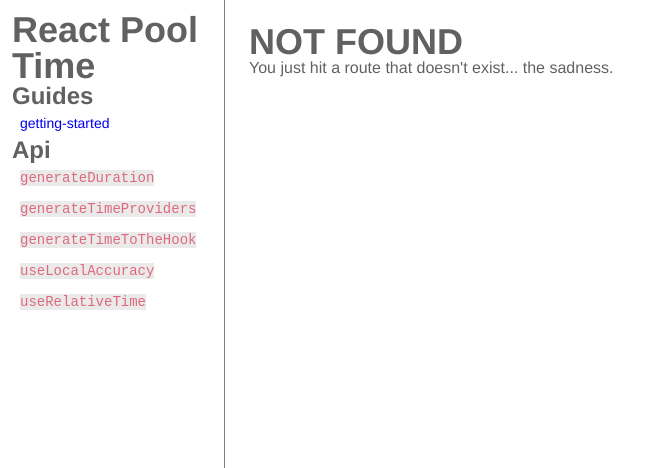
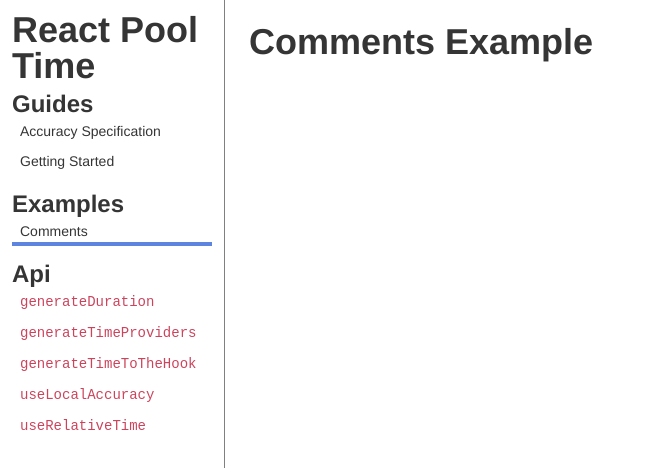
Before and after one commit to luckycatfactory/pool-time, a Gatsby site in the folder docs/: page /examples/comments in a window 1280 px wide. Before the commit this address had no page. Shown: the top 468 px of the page, without its empty margins (0-663 px from the left). Built offline with nearby package versions, Linux system fonts and the light colour scheme; Gatsby itself is replaced by a stand-in of ours.

Commit message:
Add examples

```diff
--- a/docs/gatsby-config.js
+++ b/docs/gatsby-config.js
@@ -1,7 +1,7 @@
 module.exports = {
   plugins: [
     `gatsby-plugin-react-helmet`,
-    "gatsby-plugin-styled-components",
+    'gatsby-plugin-styled-components',
     {
       options: {
         name: `images`,
@@ -11,28 +11,35 @@
     },
     {
       options: {
-        name: "api",
+        name: 'api',
         path: `${__dirname}/src/pages/api`,
       },
       resolve: `gatsby-source-filesystem`,
     },
     {
       options: {
-        name: "guides",
+        name: 'guides',
         path: `${__dirname}/src/pages/guides`,
+      },
+      resolve: `gatsby-source-filesystem`,
+    },
+    {
+      options: {
+        name: 'examples',
+        path: `${__dirname}/src/pages/examples`,
       },
       resolve: `gatsby-source-filesystem`,
     },
     `gatsby-transformer-sharp`,
     `gatsby-plugin-sharp`,
-    "gatsby-plugin-layout",
+    'gatsby-plugin-layout',
     {
       options: {
         background_color: `#663399`,
         display: `minimal-ui`,
-        icon: `src/images/gatsby-icon.png`, // This path is relative to the root of the site.
-        name: `gatsby-starter-default`,
-        short_name: `starter`,
+        // icon: `src/images/gatsby-icon.png`, // This path is relative to the root of the site.
+        name: `React Pool Time`,
+        short_name: `React Pool Time`,
         start_url: `/`,
         theme_color: `#663399`,
       },
@@ -47,4 +54,4 @@
     description: `The website for react-pool-time.`,
     title: `React Pool Time`,
   },
-}
+};
--- a/docs/package.json
+++ b/docs/package.json
@@ -1,9 +1,9 @@
 {
-  "name": "gatsby-starter-default",
+  "name": "react-pool-time-documentation",
   "private": true,
-  "description": "A simple starter to get up and developing quickly with Gatsby",
+  "description": "The documentation for react-pool-time",
   "version": "0.1.0",
-  "author": "Kyle Mathews <mathews.kyle@gmail.com>",
+  "author": "Louis Cruz <louisstephancruz@me.com>",
   "dependencies": {
     "babel-plugin-styled-components": "^1.10.6",
     "gatsby": "^2.17.6",
--- a/docs/src/layouts/GlobalStyle.js
+++ b/docs/src/layouts/GlobalStyle.js
@@ -1,8 +1,8 @@
-import { createGlobalStyle } from "styled-components"
+import { createGlobalStyle } from 'styled-components';
 
 const GlobalStyle = createGlobalStyle`
   body {
-    color: #616161;
+    color: #353535;
     font-family: Helvetica, Aria, sans-serif;
   }
 
@@ -17,14 +17,13 @@
   }
 
   code {
-    background-color: #eaeaea;
-    color: #de697e;
+    color: #cc445c;
     font-family: monospace;
   }
 
   a.active {
     box-shadow:inset 0px -4px 0px 0px #5d85e0;
   }
-`
+`;
 
-export default GlobalStyle
+export default GlobalStyle;
--- a/docs/src/layouts/Sidebar.js
+++ b/docs/src/layouts/Sidebar.js
@@ -12,9 +12,39 @@
   width: 200px;
 `;
 
+const NavigationSection = styled.section`
+  padding: 8px 0px;
+`;
+
+const NavigationLink = styled(Link)`
+  color: inherit;
+  display: block;
+  padding: 8px;
+  text-decoration: none;
+  :visited {
+    color: inherit;
+  }
+`;
+
+const toUpperCase = string => `${string[0].toUpperCase()}${string.slice(1)}`;
+
+const getDisplayName = name => {
+  const words = name.split('-');
+  const upperCaseWords = words.map(toUpperCase);
+  return upperCaseWords.join(' ');
+};
+
 const apiEntriesQuery = graphql`
   {
     apiEntries: allFile(filter: { sourceInstanceName: { eq: "api" } }) {
+      edges {
+        node {
+          name
+          relativePath
+        }
+      }
+    }
+    exampleEntries: allFile(filter: { sourceInstanceName: { eq: "examples" } }) {
       edges {
         node {
           name
@@ -33,36 +63,60 @@
   }
 `;
 
-const NavigationLink = styled(Link)`
-  display: block;
-  padding: 8px;
-  text-decoration: none;
-  :visited {
-    color: inherit;
-  }
-`;
-
 const Sidebar = React.memo(({ title }) => {
-  const { apiEntries, guideEntries } = useStaticQuery(apiEntriesQuery);
+  const { apiEntries, exampleEntries, guideEntries } = useStaticQuery(apiEntriesQuery);
 
   const apiRoutes = useMemo(() => apiEntries.edges.map(edge => edge.node), [apiEntries.edges]);
-  const guideRoutes = useMemo(() => guideEntries.edges.map(edge => edge.node), [guideEntries.edges]);
+  const exampleRoutes = useMemo(
+    () =>
+      exampleEntries.edges.map(edge => ({
+        ...edge.node,
+        displayName: getDisplayName(edge.node.name),
+      })),
+    [exampleEntries.edges]
+  );
+  const guideRoutes = useMemo(
+    () =>
+      guideEntries.edges.map(edge => ({
+        ...edge.node,
+        displayName: getDisplayName(edge.node.name),
+      })),
+    [guideEntries.edges]
+  );
 
   return (
     <Container>
       <h1>{title}</h1>
+      <nav>
+        <NavigationSection>
           <h2>Guides</h2>
           {guideRoutes.map(route => (
             <NavigationLink activeClassName="active" key={route.name} to={`/guides/${route.name}`}>
-          {route.name}
+              {route.displayName}
             </NavigationLink>
           ))}
+        </NavigationSection>
+        <NavigationSection>
+          <h2>Examples</h2>
+          {exampleRoutes.map(route => (
+            <NavigationLink
+              activeClassName="active"
+              key={route.name}
+              to={`/examples/${route.name}`}
+            >
+              {route.displayName}
+            </NavigationLink>
+          ))}
+        </NavigationSection>
+        <NavigationSection>
           <h2>Api</h2>
           {apiRoutes.map(route => (
             <NavigationLink activeClassName="active" key={route.name} to={`/api/${route.name}`}>
               <code>{route.name}</code>
             </NavigationLink>
           ))}
+        </NavigationSection>
+      </nav>
     </Container>
   );
 });
--- /dev/null
+++ b/docs/src/pages/examples/comments.js
@@ -0,0 +1,9 @@
+import React from 'react';
+
+const Comments = React.memo(() => {
+  return <h1>Comments Example</h1>;
+});
+
+Comments.displayName = 'Comments';
+
+export default Comments;
```
Also changed, not shown: docs/src/pages/guides/accuracy-specification.js (added, +7 -0 lines). Lines whose indentation alone changed are shown as unchanged.
